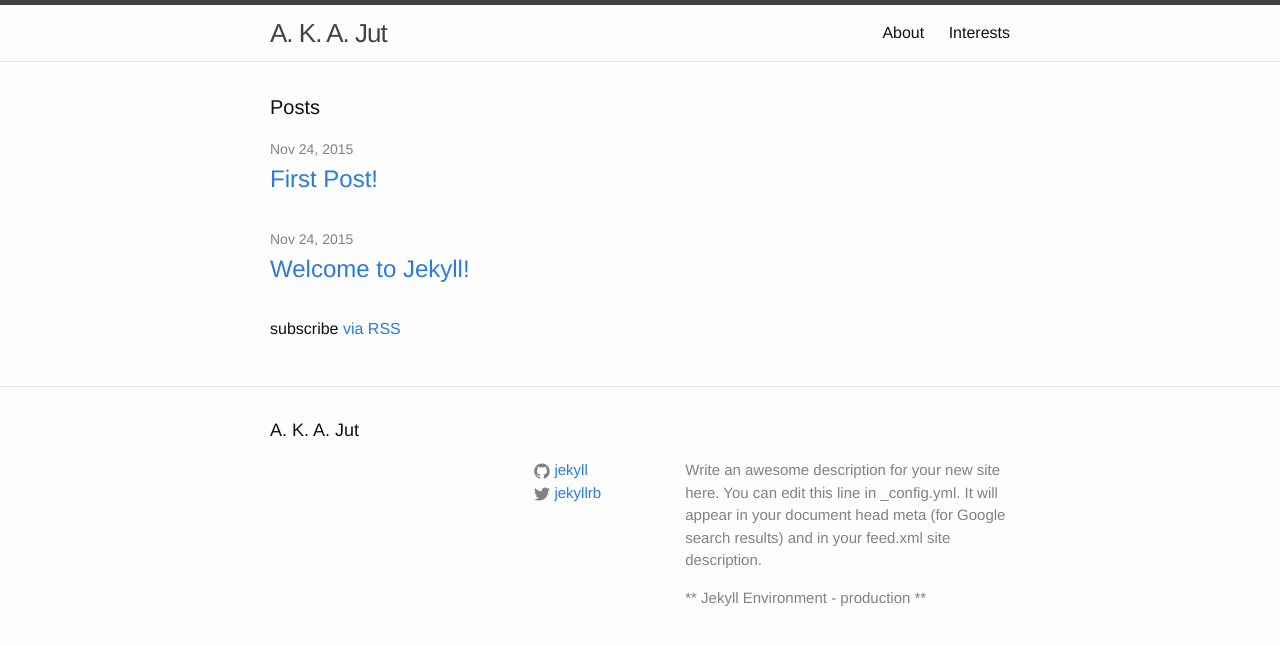
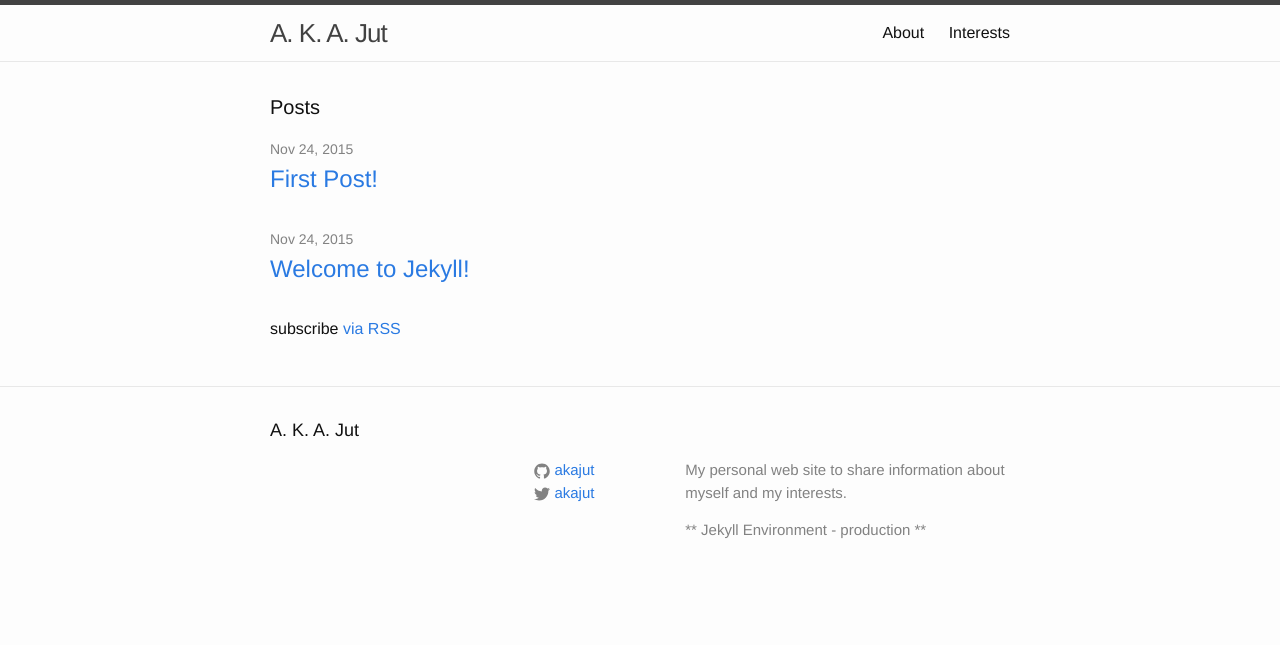
Before and after one commit to akajut/jekyll-ghpages, a Jekyll site: the page built from index.html, in a window 1280 px wide. Shown: the top 645 px of the page. Built offline with Jekyll 4.4.1, drawn with Linux system fonts in a browser that asks for light colours.

Commit message:
Updated site description and usernames.

```diff
--- a/_config.yml
+++ b/_config.yml
@@ -2,13 +2,11 @@
 title: A. K. A. Jut
 email: your-email@domain.com
 description: > # this means to ignore newlines until "baseurl:"
-  Write an awesome description for your new site here. You can edit this
-  line in _config.yml. It will appear in your document head meta (for
-  Google search results) and in your feed.xml site description.
+  My personal web site to share information about myself and my interests.
 baseurl: "/jekyll-ghpages/" # the subpath of your site, e.g. /blog/
 url: "http://akajut.github.io" # the base hostname & protocol for your site
-twitter_username: jekyllrb
-github_username:  jekyll
+twitter_username: akajut
+github_username:  akajut
 
 # Build settings
 markdown: kramdown
```
